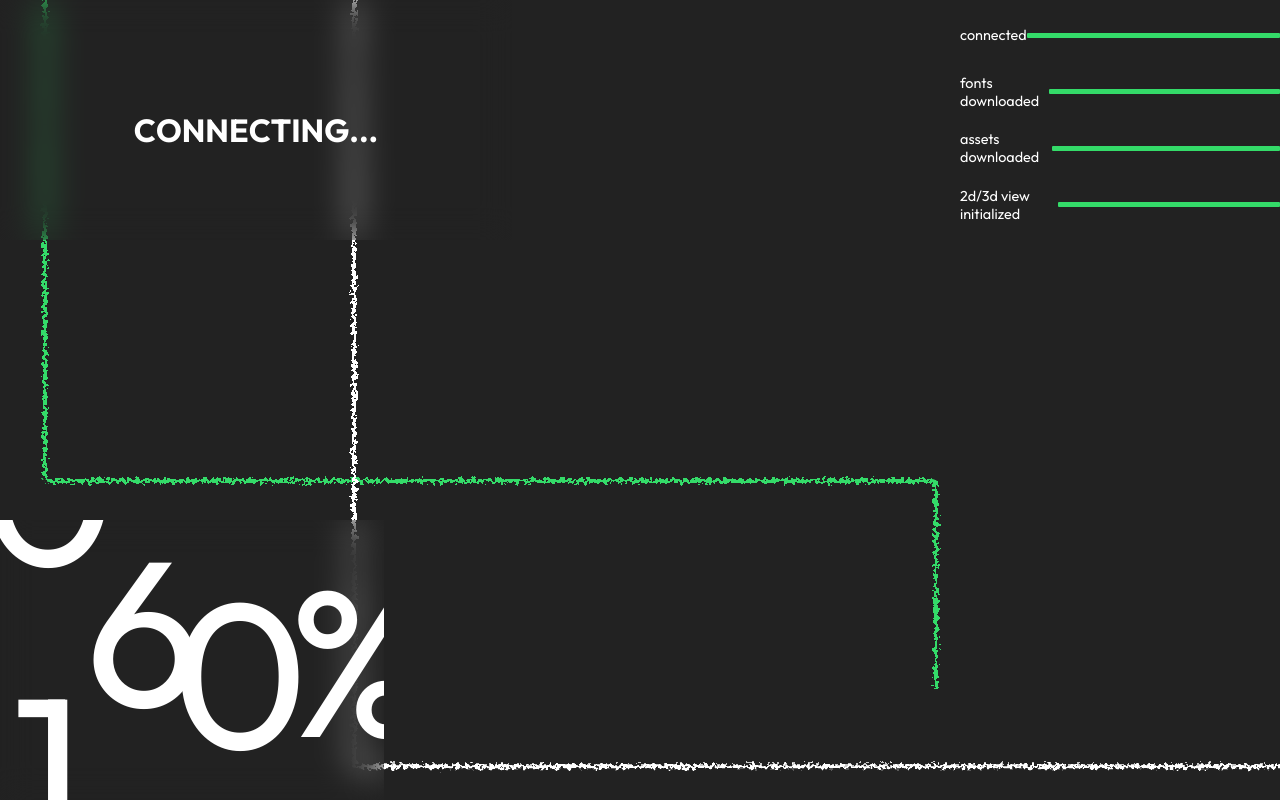
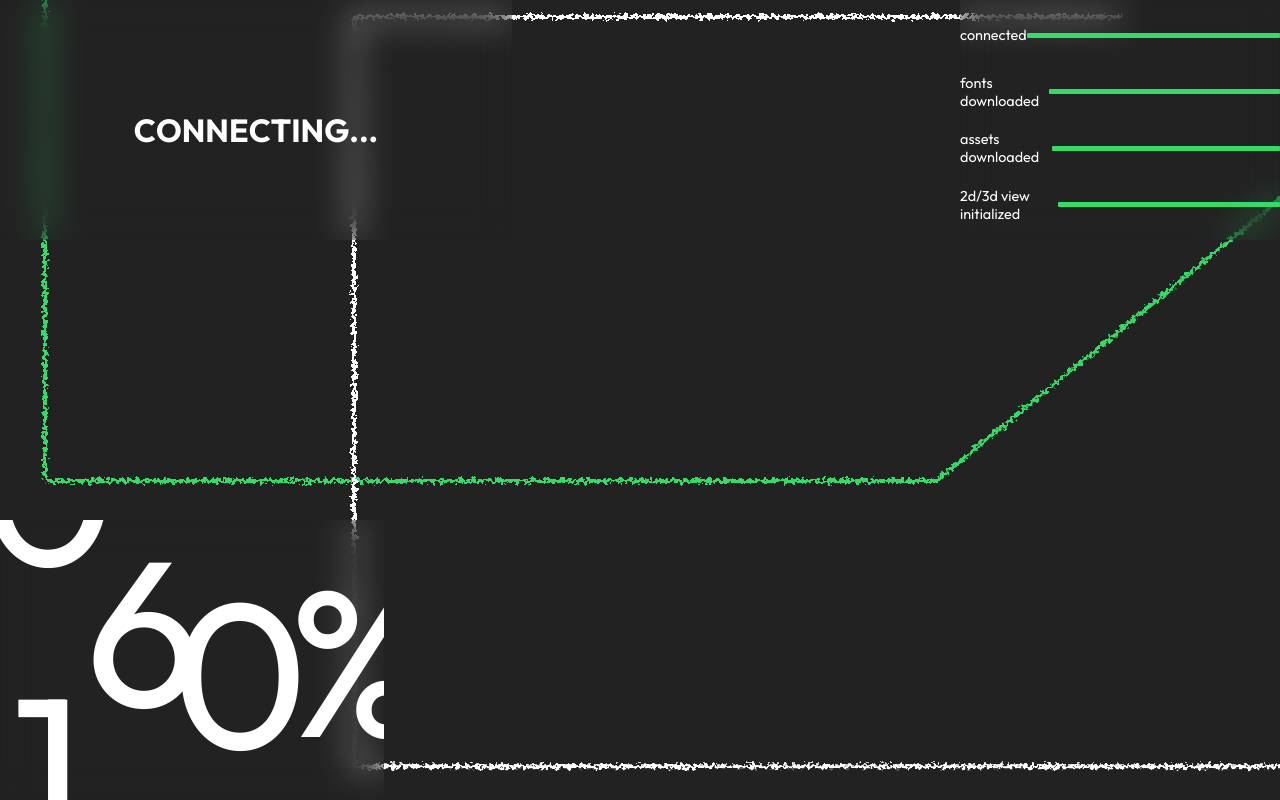
Before and after one commit to nonso01/nox, a React (Vite) app: page / in a window 1280 px wide. Built offline with nearby package versions, Linux system fonts and the light colour scheme.

Commit message:
new lines

```diff
--- a/src/components/Connecting.jsx
+++ b/src/components/Connecting.jsx
@@ -40,13 +40,8 @@ export default function Connecting({ connected }) {
 
   useEffect(() => {
     scope.current = createScope({ root }).add((self) => {
-      const [
-        connected,
-        fontsDownloaded,
-        assetsDownloaded,
-        // fruitJuiceActivated,
-        ViewInitialized,
-      ] = utils.$(".connecting .statuses p");
+      const [connected, fontsDownloaded, assetsDownloaded, ViewInitialized] =
+        utils.$(".connecting .statuses p");
       // createDraggable(".info", {
       //   container: [0, 0, 0, 0],
       //   releaseEase: createSpring({ stiffness: 200 }),
@@ -88,15 +83,13 @@ export default function Connecting({ connected }) {
         value: [0, ONE_HUNDRED],
         y: ["-10px", "0px"],
         opacity: [0, 1],
-        delay: (el, i) => i * (ONE_SECOND / 2),
-        // Each progress bar starts 500ms after the previous one
+        delay: stagger(ONE_SECOND / 2),
         duration: (el, i) => i * (ONE_HUNDRED * 5) + ONE_SECOND,
         ease: "outExpo",
         onComplete: (el) => {
           connected.textContent = "connected";
           fontsDownloaded.textContent = "fonts downloaded";
           assetsDownloaded.textContent = "assets downloaded";
-          // fruitJuiceActivated.textContent = "fruit juice activated";
           ViewInitialized.textContent = "2d/3d view initialized";
         },
       });
@@ -109,13 +102,13 @@ export default function Connecting({ connected }) {
       });
     });
 
-    //animate the lines
+    //animate the lines path
     animate(svg.createDrawable(".connecting .lines path"), {
       draw: ["0 0", "0 1", "1 1"],
-      ease: "inBounce",
+      ease: "inCubic",
       duration: ONE_SECOND * 8,
-      delay: stagger(ONE_SECOND * 1.5),
-      alternate: true,
+      delay: stagger(ONE_SECOND * 2),
+      // alternate: true,
       // loop: 1,
     });
 
@@ -146,10 +139,7 @@ export default function Connecting({ connected }) {
             <p>downloading assets..</p>
             <progress max={100} value={0}></progress>
           </div>
-          {/* <div>
-            <p>activating fruit juice..</p>
-            <progress max={100} value={0}></progress>
-          </div> */}
+
           <div>
             <p>initailizing 2d/3d view..</p>
             <progress max={100} value={0}></progress>
@@ -219,6 +209,7 @@ export default function Connecting({ connected }) {
 
           .statuses {
             width: max(250px, 25%);
+            backdrop-filter: blur(1rem);
             div {
               // border: 2px solid;
               height: 18%;
--- a/src/components/GreenwhiteLine.jsx
+++ b/src/components/GreenwhiteLine.jsx
@@ -11,18 +11,16 @@ export default function GreenwhiteLine() {
         <g clip-path="url(#clip0_50_6)">
           <g filter="url(#filter0_g_50_6)">
             <path
-              d="M936 1080L936 738.809V484.946C936 482.737 934.209 480.946 932 480.946L49 480.946C46.7909 480.946 45 479.155 45 476.946L45 -0.999985"
+              d="M936 1080V872C936 869.791 937.791 868 940 868L1734 868C1736.21 868 1738 866.209 1738 864L1738 99.589C1738 97.3454 1736.15 95.5406 1733.91 95.59L1398.88 102.97C1397.99 102.989 1397.12 103.308 1396.43 103.874L937.105 480.041C936.391 480.626 935.495 480.946 934.571 480.946L49 480.946C46.7909 480.946 45 479.155 45 476.946L45 -1"
               stroke="#34DB69"
               stroke-width="4"
-              className="green-line"
             />
           </g>
           <g filter="url(#filter1_g_50_6)">
             <path
-              d="M1828 1080V770.288C1828 768.079 1826.21 766.288 1824 766.288H358C355.791 766.288 354 764.498 354 762.288L354 0"
+              d="M1828 1080V770.288C1828 768.079 1826.21 766.288 1824 766.288H358C355.791 766.288 354 764.498 354 762.288L354 21C354 18.7908 355.791 17 358 17H1270.5C1272.71 17 1274.5 18.7909 1274.5 21V879C1274.5 881.209 1276.29 883 1278.5 883H1920.5"
               stroke="white"
               stroke-width="4"
-              className="white-line"
             />
           </g>
         </g>
@@ -30,8 +28,8 @@ export default function GreenwhiteLine() {
           <filter
             id="filter0_g_50_6"
             x="38"
-            y="-5.99998"
-            width="905"
+            y="-6"
+            width="1707"
             height="1091"
             filterUnits="userSpaceOnUse"
             color-interpolation-filters="sRGB"
@@ -65,9 +63,9 @@ export default function GreenwhiteLine() {
           <filter
             id="filter1_g_50_6"
             x="347"
-            y="-5"
-            width="1488"
-            height="1090"
+            y="10"
+            width="1578.5"
+            height="1075"
             filterUnits="userSpaceOnUse"
             color-interpolation-filters="sRGB"
           >
```
